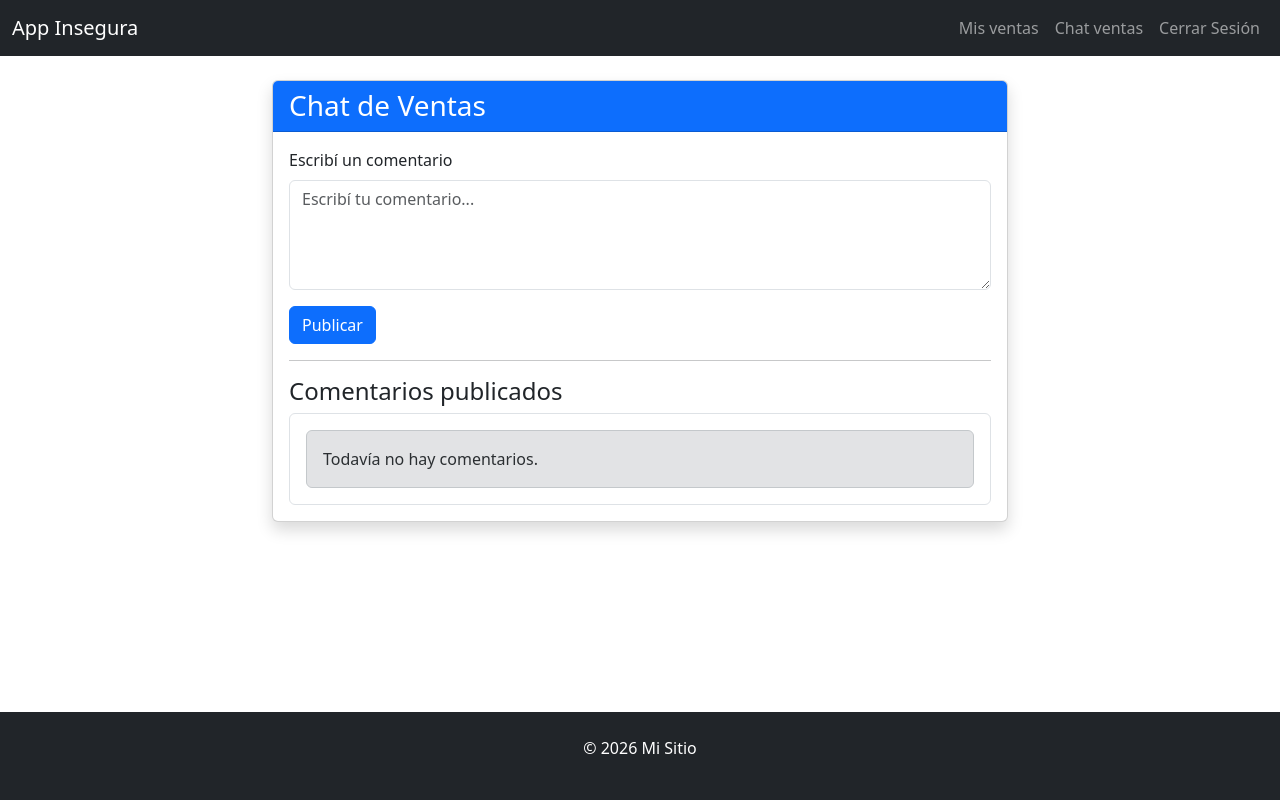
After one commit to valenteves/Mini-Vuln-App, a Flask app: page /chat in a window 1280 px wide. The commit adds this page. Run offline with Flask 3, Linux system fonts and the light colour scheme; the visitor is signed in with stand-in values (Sample User, id 1).

Commit message:
agrego chat (flag XSS) (vulnerable)

```diff
--- a/app/app.py
+++ b/app/app.py
@@ -1,4 +1,4 @@
-from flask import Flask, render_template, request, redirect, session, url_for
+from flask import Flask, render_template, request, redirect, session, url_for, flash
 
 app = Flask(__name__)
 app.secret_key = "clave-insegura-del-laboratorio"
@@ -21,7 +21,7 @@ lista_ventas = [
     {"idUsuario": 100, "usuarioVendedor": "Admin", "producto": "flag{me_descubriste}"},
 ]
 
-usuario_actual=usuarios[0]
+lista_comentarios = []
 
 def obtener_usuario_actual():
     usuario_id = session.get("usuario_id")
@@ -43,11 +43,41 @@ def ventas(id):
     if not usuario:
         return redirect(url_for("iniciar_sesion"))
 
-    ventas_usuario=[]
+    ventas_usuario = []
     for venta in lista_ventas:
         if venta["idUsuario"] == id:
             ventas_usuario.append(venta)
-    return render_template("ventas.html",ventas=ventas_usuario, usuario=usuario)
+
+    return render_template("ventas.html", ventas=ventas_usuario, usuario=usuario)
+
+@app.route("/chat", methods=["GET", "POST"])
+def comentarios():
+    usuario = obtener_usuario_actual()
+    if not usuario:
+        return redirect(url_for("iniciar_sesion"))
+
+    flag = None
+
+    if request.method == "POST":
+        texto = request.form.get("comentario", "")
+
+        lista_comentarios.append({
+            "autor": usuario["nombre"],
+            "texto": request.form.get("comentario", "")
+        })
+
+        if texto == "<script>alert()</script>":
+            flag = "flag{xss_explotado}"
+            flash("flag{xss_explotado}", "success")
+
+        return redirect(url_for("comentarios"))
+
+    return render_template(
+        "comentarios.html",
+        comentarios=lista_comentarios,
+        usuario=usuario,
+        flag=flag
+    )
 
 @app.route("/iniciar_sesion", methods=["GET", "POST"])
 def iniciar_sesion():
--- a/app/templates/base.html
+++ b/app/templates/base.html
@@ -25,6 +25,9 @@
                                 <a class="nav-link" href="/ventas/{{ usuario.id }}">Mis ventas</a>
                             </li>
                             <li class="nav-item">
+                                <a class="nav-link" href="/chat">Chat ventas</a>
+                            </li>
+                            <li class="nav-item">
                                 <a class="nav-link" href="/cerrar_sesion">Cerrar Sesión</a>
                             </li>
                         {% else %}
--- /dev/null
+++ b/app/templates/comentarios.html
@@ -0,0 +1,84 @@
+{% extends "base.html" %}
+
+{% block contenido %}
+
+{% with messages = get_flashed_messages(with_categories=true) %}
+    {% if messages %}
+        {% for categoria, mensaje in messages %}
+            <div class="alert alert-{{ categoria }}">
+                {{ mensaje }}
+            </div>
+        {% endfor %}
+    {% endif %}
+{% endwith %}
+
+<div class="row justify-content-center">
+    <div class="col-lg-8">
+
+        <div class="card shadow">
+            <div class="card-header bg-primary text-white">
+                <h3 class="mb-0">Chat de Ventas</h3>
+            </div>
+
+            <div class="card-body">
+
+                <form method="POST">
+                    <div class="mb-3">
+                        <label class="form-label">Escribí un comentario</label>
+                        <textarea
+                            class="form-control"
+                            name="comentario"
+                            rows="4"
+                            placeholder="Escribí tu comentario..."
+                            required></textarea>
+                    </div>
+
+                    <button type="submit" class="btn btn-primary">
+                        Publicar
+                    </button>
+                </form>
+
+                <hr>
+
+                <h4>Comentarios publicados</h4>
+
+                <div class="border rounded p-3 overflow-auto" style="max-height: 400px;">
+
+                    {% if comentarios %}
+
+                        {% for comentario in comentarios %}
+
+                            <div class="card mb-3">
+                                <div class="card-body">
+
+                                    <h6 class="card-subtitle mb-2 text-muted">
+                                        {{ comentario.autor }}
+                                    </h6>
+
+                                    <!-- VULNERABLE A XSS -->
+                                    <p class="card-text">
+                                        {{ comentario.texto |safe }}
+                                    </p>
+
+                                </div>
+                            </div>
+
+                        {% endfor %}
+
+                    {% else %}
+
+                        <div class="alert alert-secondary mb-0">
+                            Todavía no hay comentarios.
+                        </div>
+
+                    {% endif %}
+
+                </div>
+
+            </div>
+        </div>
+
+    </div>
+</div>
+
+{% endblock %}
```
